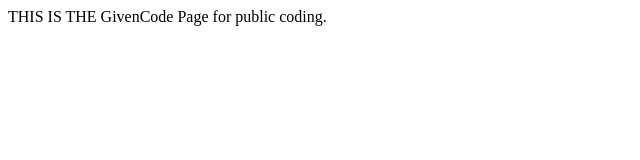
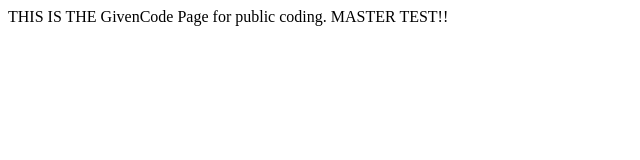
Before and after one commit to givencode/givencode, a plain HTML site: page index.html in a window 1280 px wide. Shown: the whole page, without its empty margins (0-640 px from the left). Drawn offline with Linux system fonts and the light colour scheme.

Commit message:
MASTER TEST WHICH ONE
MAYBE I THINK MASTER PAGE THAT I NEED ONLY FOR MY PAGE

```diff
--- a/index.html
+++ b/index.html
@@ -8,6 +8,6 @@
 <title>GivenCode, My Project</title>
 </head>
 <body>
-THIS IS THE GivenCode Page for public coding.
+THIS IS THE GivenCode Page for public coding. MASTER TEST!!
 </body>
 </html>
```
